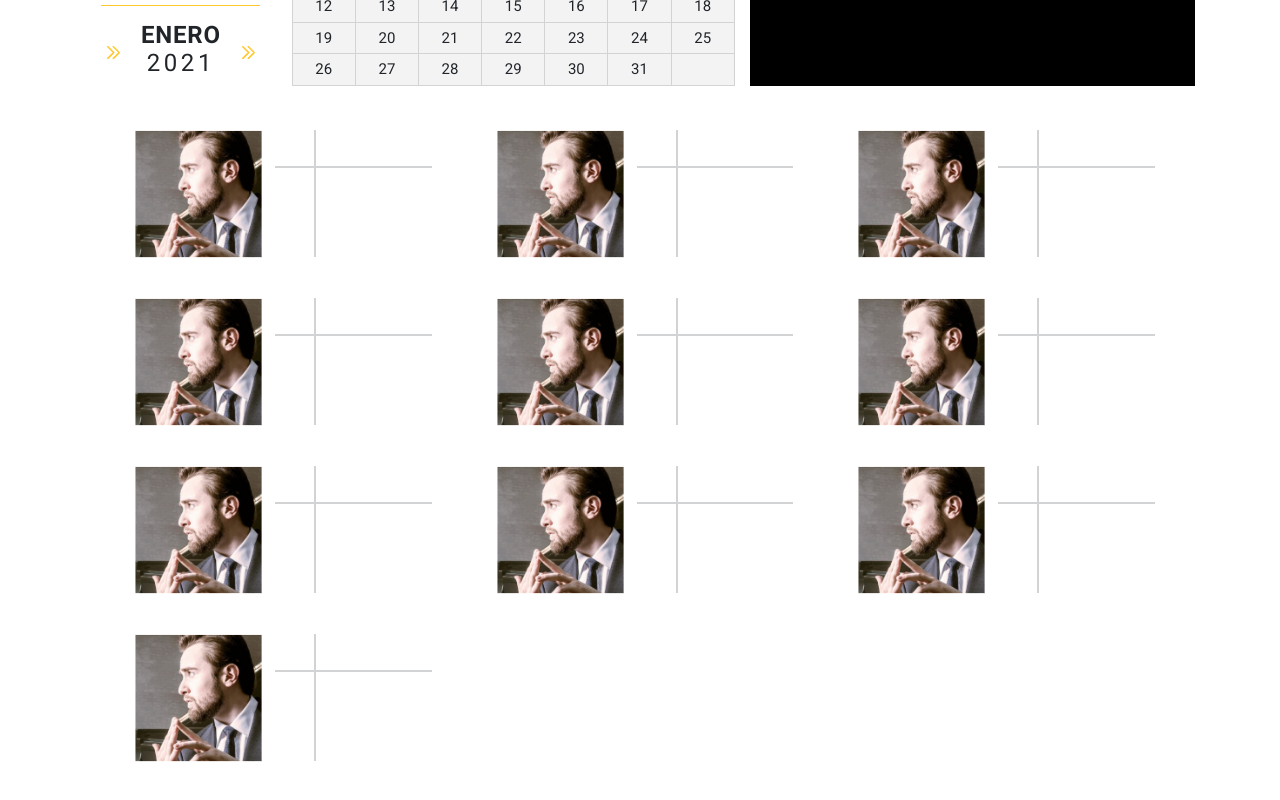
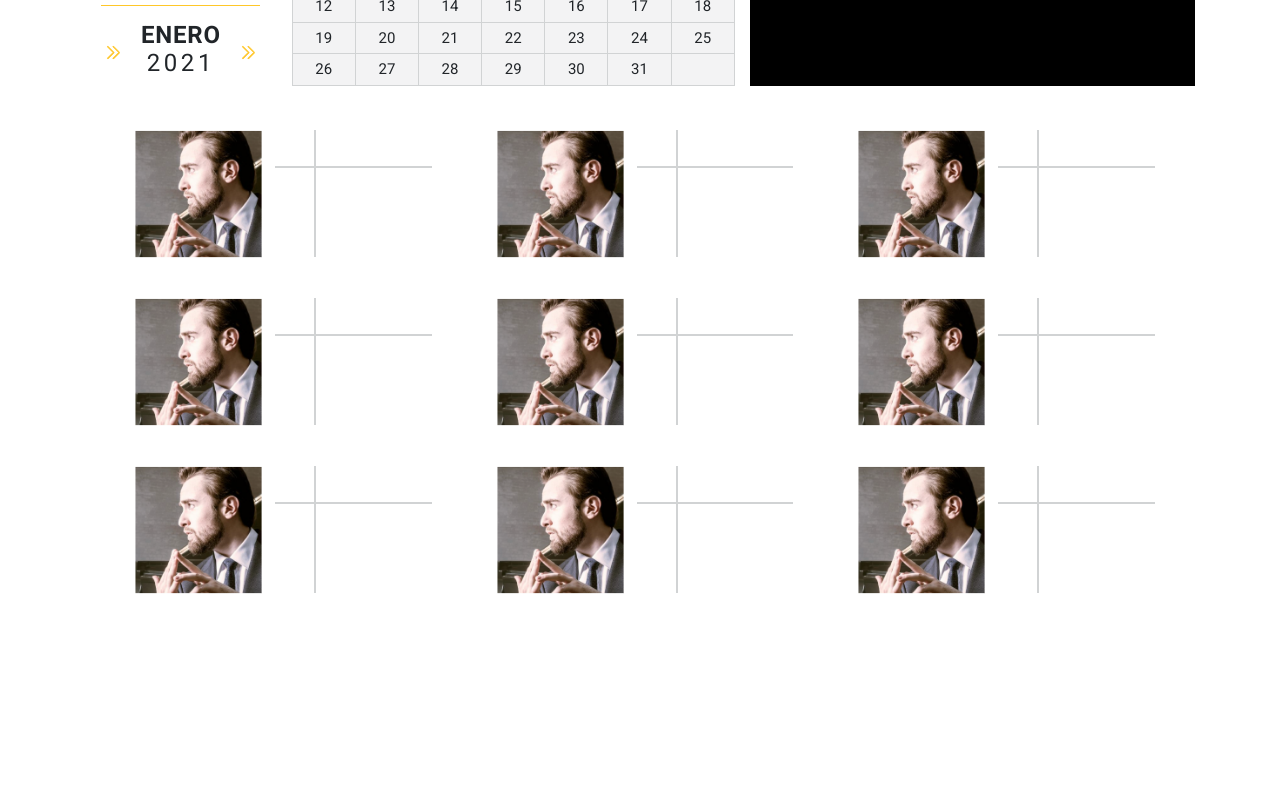
Before and after one commit to jomarz/tempo-front, a Vue app: page / in a window 1280 px wide. Shown: the part 1223-2023 px from the top of the page. After the commit the page ends 1897 px from the top, so only its background shows below. Built offline with nearby package versions, Linux system fonts and the light colour scheme.

Commit message:
Create ReceiveCTA component

```diff
--- a/src/components/ArticleGrid.vue
+++ b/src/components/ArticleGrid.vue
@@ -24,7 +24,7 @@
 
     setup () {
         const contentType = "event";
-        const contentList = [1,2,3,4,5,6,7,8,9,10];
+        const contentList = [1,2,3,4,5,6,7,8,9];
         return { contentType, contentList };
     }
 }
```
Also changed, not shown: src/components/ReceiveCTA.vue (added, +15 -0 lines).
